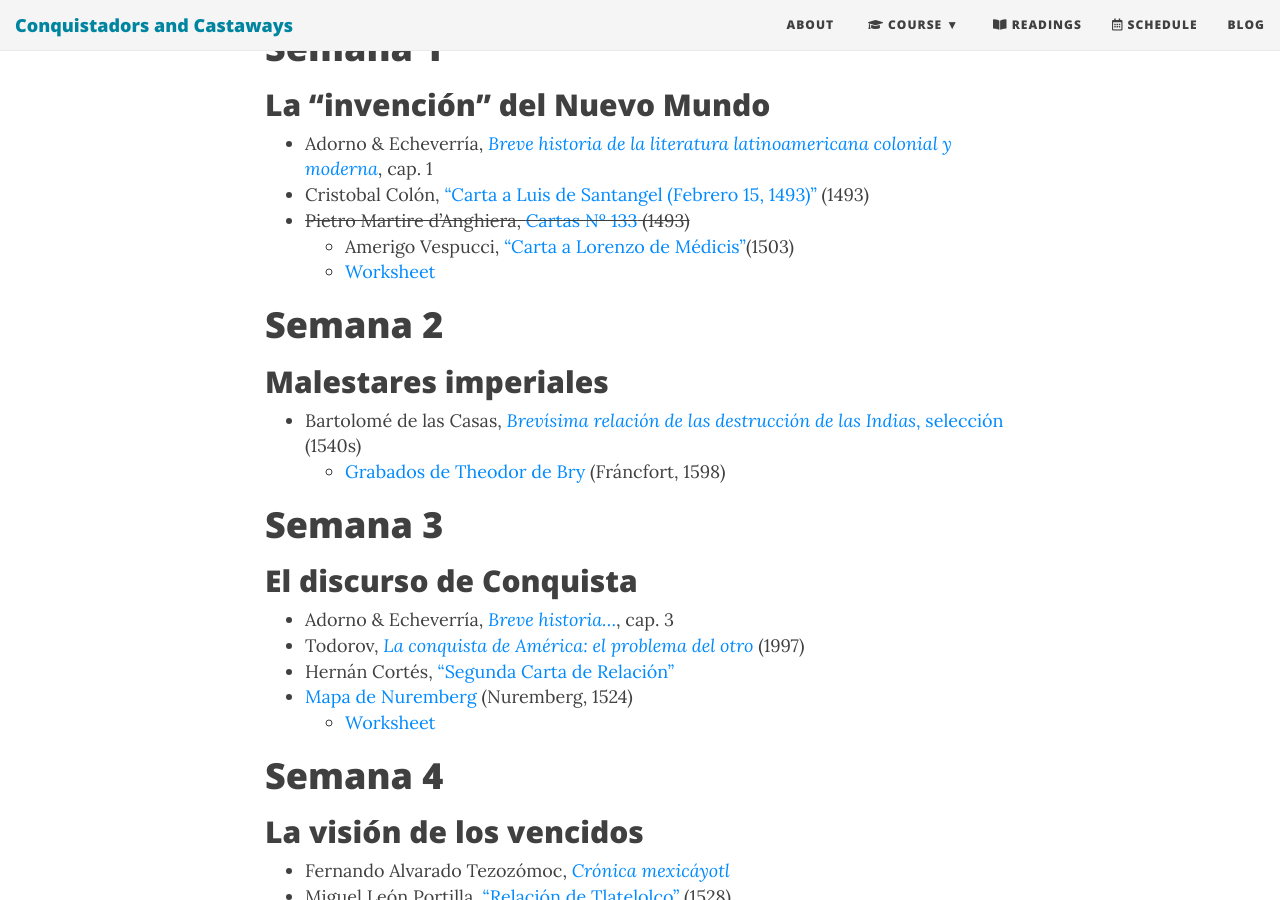
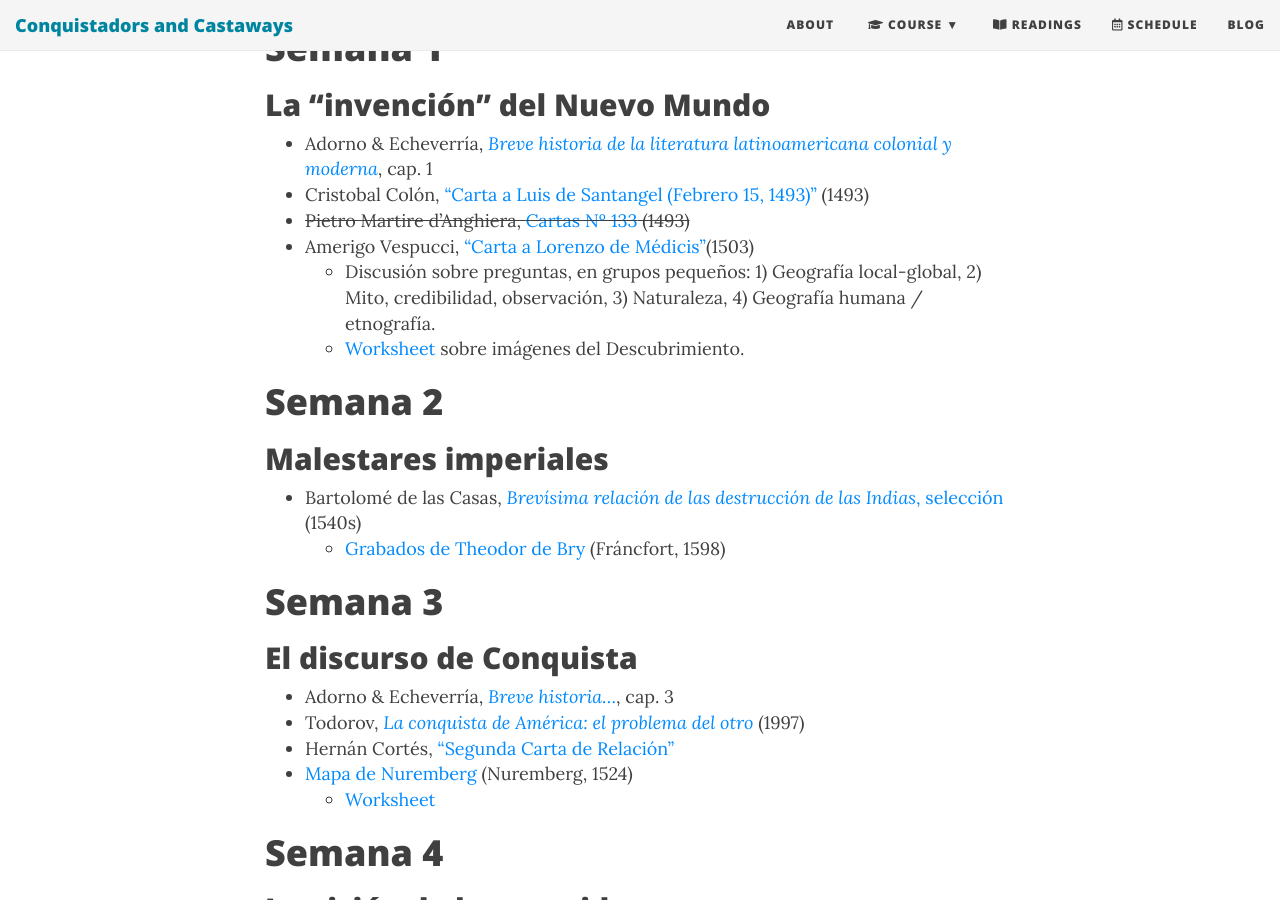
Before and after one commit to Hipomenes/ls452, a Jekyll site: the page built from syllabus-prof.md, in a window 1280 px wide and 900 px high, scrolled down 1956 px. Built offline with Jekyll 4.4.1, drawn with Linux system fonts in a browser that asks for light colours; nearby versions of some CDN libraries.

Commit message:
Update syllabus-prof.md

```diff
--- a/syllabus-prof.md
+++ b/syllabus-prof.md
@@ -30,8 +30,10 @@
 - Adorno & Echeverría, [*Breve historia de la literatura latinoamericana colonial y moderna*](), cap. 1
 - Cristobal Colón, ["Carta a Luis de Santangel (Febrero 15, 1493)"]() (1493)
 - ~~Pietro Martire d'Anghiera, [Cartas Nº 133](https://drive.google.com/open?id=1B2Wlo5ufMxpT_oRl6iUPlgt-MotjPIHP) (1493)~~
-    - Amerigo Vespucci, ["Carta a Lorenzo de Médicis"]()(1503)
-    - [Worksheet](https://drive.google.com/file/d/1LqFvR7qWFhho8b96096WODrsoOAbC6Sm/view?usp=sharing)
+- Amerigo Vespucci, ["Carta a Lorenzo de Médicis"]()(1503)
+    - Discusión sobre preguntas, en grupos pequeños: 1) Geografía local-global, 2) Mito, credibilidad, observación, 3) Naturaleza, 4) Geografía humana / etnografía.
+    - [Worksheet](https://drive.google.com/file/d/1LqFvR7qWFhho8b96096WODrsoOAbC6Sm/view?usp=sharing) sobre imágenes del Descubrimiento.
+
 
 
 # Semana 2
```
